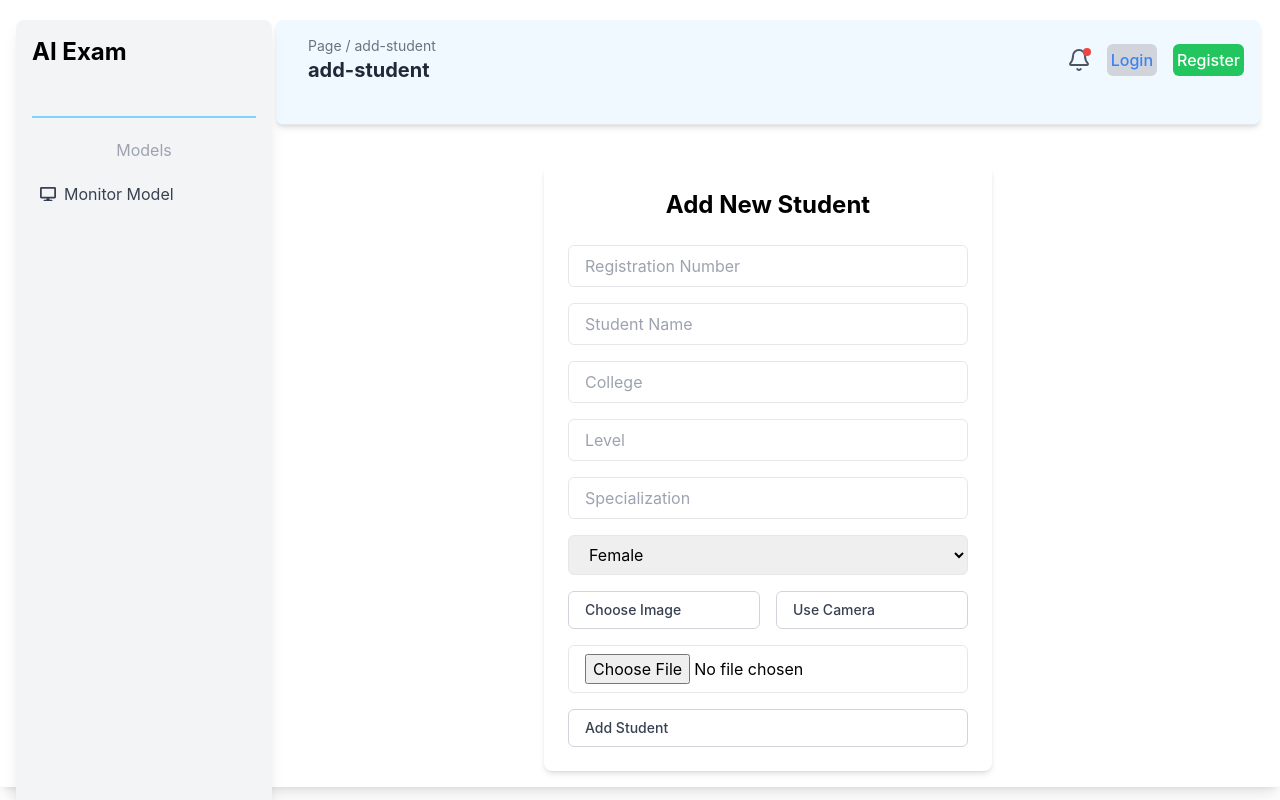
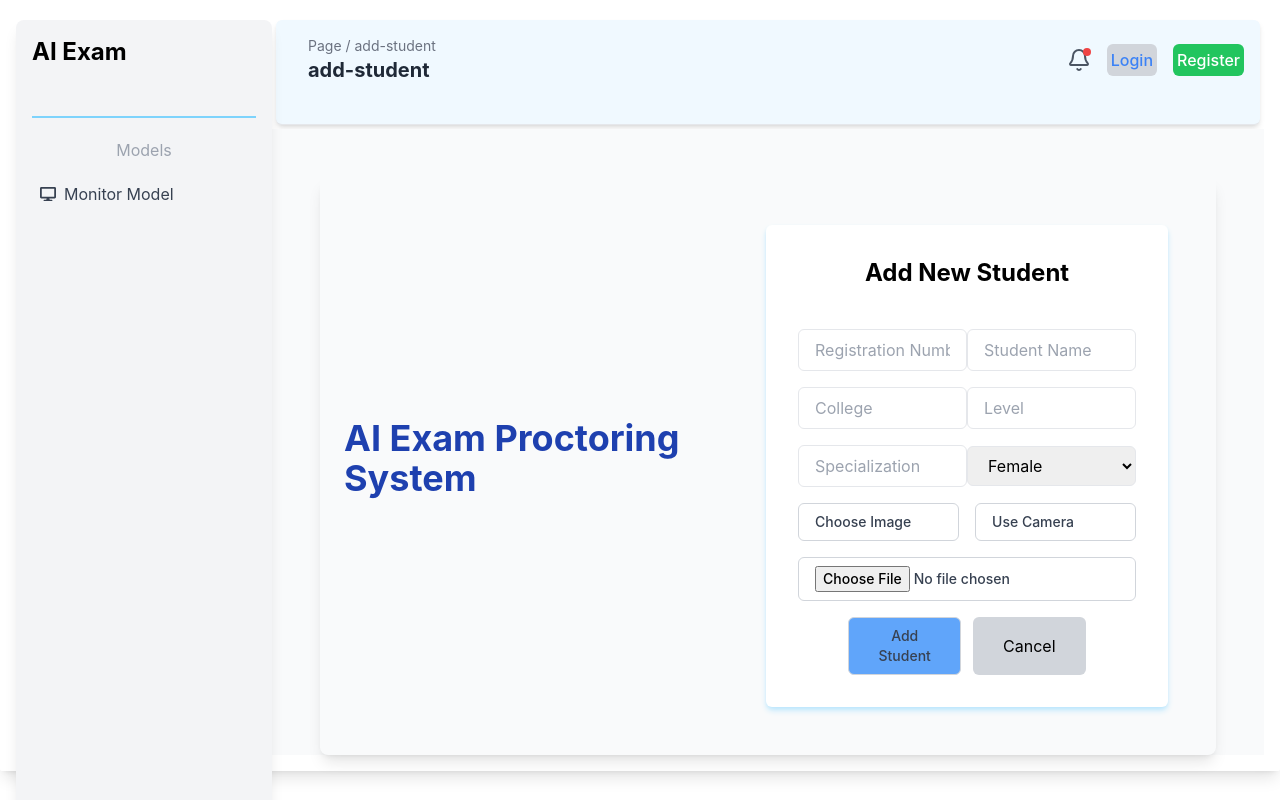
Before and after one commit to radanpro/identity, a React (Create React App) app in the folder frontend/: page /add-student in a window 1280 px wide. Built offline with nearby package versions, Linux system fonts and the light colour scheme.

Commit message:
feat: Refactor AddStudent component layout for improved UI; enhance image upload and camera selection functionality

```diff
--- a/frontend/src/students/AddStudent.jsx
+++ b/frontend/src/students/AddStudent.jsx
@@ -53,9 +53,15 @@ const AddStudent = ({ isLoggedIn, isRegisterIn }) => {
     }
   };
 
-  const handleCameraToggle = () => {
-    setUseCamera(!useCamera);
-    setImage(null); // إعادة تعيين الصورة عند تغيير الخيار
+  // ضع هذان بدلًا منها:
+  const handleUseUploadImage = () => {
+    setUseCamera(false);
+    setImage(null);
+  };
+
+  const handleUseCamera = () => {
+    setUseCamera(true);
+    setImage(null);
   };
 
   const handleCapturedImage = (capturedData) => {
@@ -85,48 +91,59 @@ const AddStudent = ({ isLoggedIn, isRegisterIn }) => {
         isLoggedIn={isLoggedIn}
         isRegisterIn={isRegisterIn}
       />
-      <div className="max-w-md mx-auto mt-10 p-6 bg-white rounded-lg shadow-md">
-        <h2 className="text-2xl font-bold mb-6 text-center">Add New Student</h2>
+      <div className="flex  justify-center w-full h-fit bg-gray-50 p-8 pb-0">
+        <div className="flex w-full m-4 mb-0 p-4  bg-inhirit rounded-lg shadow-lg overflow-hidden">
+          {/* Left Section */}
+          <div className="flex flex-col justify-center w-1/2 p-2 bg-inherit items-center rounded-md">
+            <h1 className="text-4xl font-bold mb-4 text-blue-800">
+              AI Exam Proctoring System
+            </h1>
+          </div>
+          {/* Right Section - Add Student Form */}
+          <div className="w-1/2 p-8 bg-white rounded-md lg:m-8 shadow-md shadow-sky-200 ">
+            <h2 className="text-2xl font-bold mb-6 text-center">
+              Add New Student
+            </h2>
             <form onSubmit={handleSubmit} className="space-y-4">
               <input
                 type="text"
                 placeholder="Registration Number"
                 value={number}
                 onChange={(e) => setRegistrationNumber(e.target.value)}
-            className="w-full px-4 py-2 border rounded-md focus:outline-none focus:ring-2 focus:ring-blue-500"
+                className="w-1/2 px-4 py-2 border rounded-md focus:outline-none focus:ring-2 focus:ring-blue-500"
               />
               <input
                 type="text"
                 placeholder="Student Name"
                 value={name}
                 onChange={(e) => setName(e.target.value)}
-            className="w-full px-4 py-2 border rounded-md focus:outline-none focus:ring-2 focus:ring-blue-500"
+                className="w-1/2 px-4 py-2 border rounded-md focus:outline-none focus:ring-2 focus:ring-blue-500"
               />
               <input
                 type="text"
                 placeholder="College"
                 value={college}
                 onChange={(e) => setCollege(e.target.value)}
-            className="w-full px-4 py-2 border rounded-md focus:outline-none focus:ring-2 focus:ring-blue-500"
+                className="w-1/2 px-4 py-2 border rounded-md focus:outline-none focus:ring-2 focus:ring-blue-500"
               />
               <input
                 type="text"
                 placeholder="Level"
                 value={level}
                 onChange={(e) => setLevel(e.target.value)}
-            className="w-full px-4 py-2 border rounded-md focus:outline-none focus:ring-2 focus:ring-blue-500"
+                className="w-1/2 px-4 py-2 border rounded-md focus:outline-none focus:ring-2 focus:ring-blue-500"
               />
               <input
                 type="text"
                 placeholder="Specialization"
                 value={specialization}
                 onChange={(e) => setSpecialization(e.target.value)}
-            className="w-full px-4 py-2 border rounded-md focus:outline-none focus:ring-2 focus:ring-blue-500"
+                className="w-1/2 px-4 py-2 border rounded-md focus:outline-none focus:ring-2 focus:ring-blue-500"
               />
               <select
                 value={gender}
                 onChange={(e) => setGender(parseInt(e.target.value))}
-            className="w-full px-4 py-2 border rounded-md focus:outline-none focus:ring-2 focus:ring-blue-500"
+                className="w-1/2 px-4 py-2 border rounded-md focus:outline-none focus:ring-2 focus:ring-blue-500"
               >
                 <option value={0}>Female</option>
                 <option value={1}>Male</option>
@@ -135,15 +152,19 @@ const AddStudent = ({ isLoggedIn, isRegisterIn }) => {
               <div className="flex gap-4 mb-4">
                 <Button
                   type="button"
-              onClick={handleCameraToggle}
-              className={`w-1/2 ${!useCamera ? "bg-blue-500" : "bg-gray-200"}`}
+                  onClick={handleUseUploadImage}
+                  className={`w-1/2 ${
+                    !useCamera ? "bg-blue-500" : "bg-gray-200"
+                  }`}
                 >
                   Choose Image
                 </Button>
                 <Button
                   type="button"
-              onClick={handleCameraToggle}
-              className={`w-1/2 ${useCamera ? "bg-blue-500" : "bg-gray-200"}`}
+                  onClick={handleUseCamera}
+                  className={`w-1/2 ${
+                    useCamera ? "bg-blue-500" : "bg-gray-200"
+                  }`}
                 >
                   Use Camera
                 </Button>
@@ -153,7 +174,7 @@ const AddStudent = ({ isLoggedIn, isRegisterIn }) => {
                 <input
                   type="file"
                   onChange={(e) => setImage(e.target.files[0])}
-              className="w-full px-4 py-2 border rounded-md focus:outline-none focus:ring-2 focus:ring-blue-500"
+                  className="w-full px-4 py-2 border rounded-md focus:outline-none focus:ring-2 focus:ring-blue-500  relative inline-flex  border-gray-300 text-sm font-medium  text-gray-700 bg-white hover:bg-gray-50 items-center"
                 />
               )}
 
@@ -161,13 +182,24 @@ const AddStudent = ({ isLoggedIn, isRegisterIn }) => {
                 <CameraCaptureOnly setCapturedImage={handleCapturedImage} />
               )}
 
-          <Button
+              <div className="w-full space-x-3 flex justify-center mt-4">
+                <button
                   type="submit"
-            className="w-full bg-blue-500 hover:bg-blue-600"
+                  className="w-1/3 relative items-center px-4 py-2 border border-gray-300 text-sm font-medium rounded-md text-gray-700 bg-blue-400 hover:bg-gray-300 "
                 >
                   Add Student
-          </Button>
+                </button>
+                <button
+                  type="button"
+                  onClick={() => navigate("/students")}
+                  className="w-1/3 px-6 py-2 bg-gray-300 text-black rounded-md hover:bg-gray-400 transition"
+                >
+                  Cancel
+                </button>
+              </div>
             </form>
+          </div>
+        </div>
       </div>
     </div>
   );
```
Lines whose indentation alone changed are shown as unchanged.
